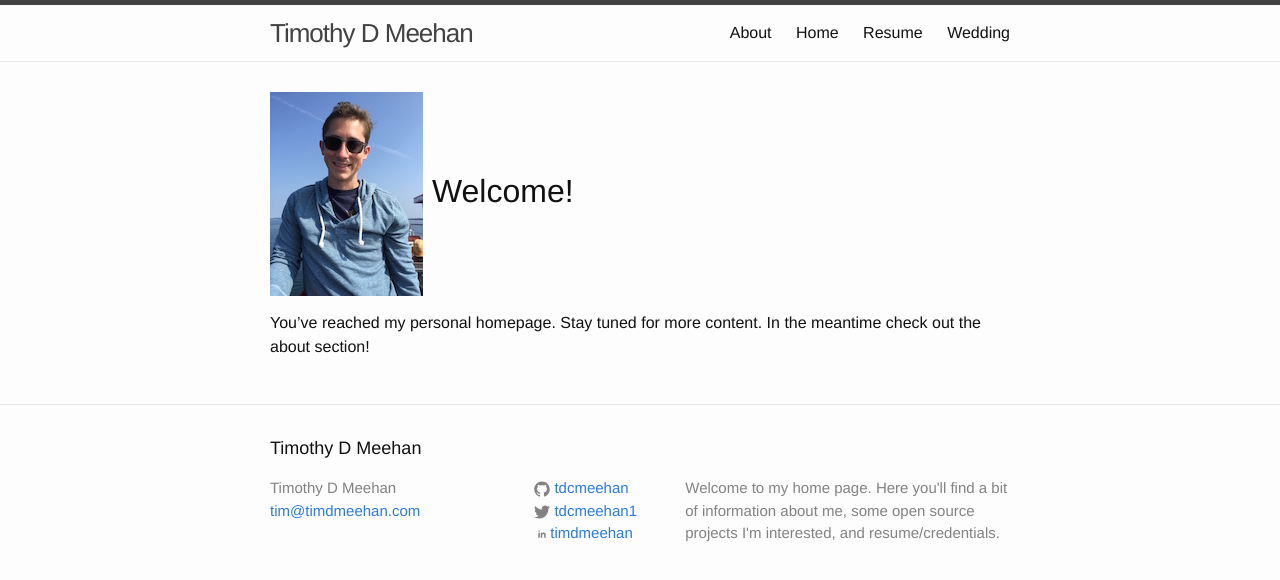
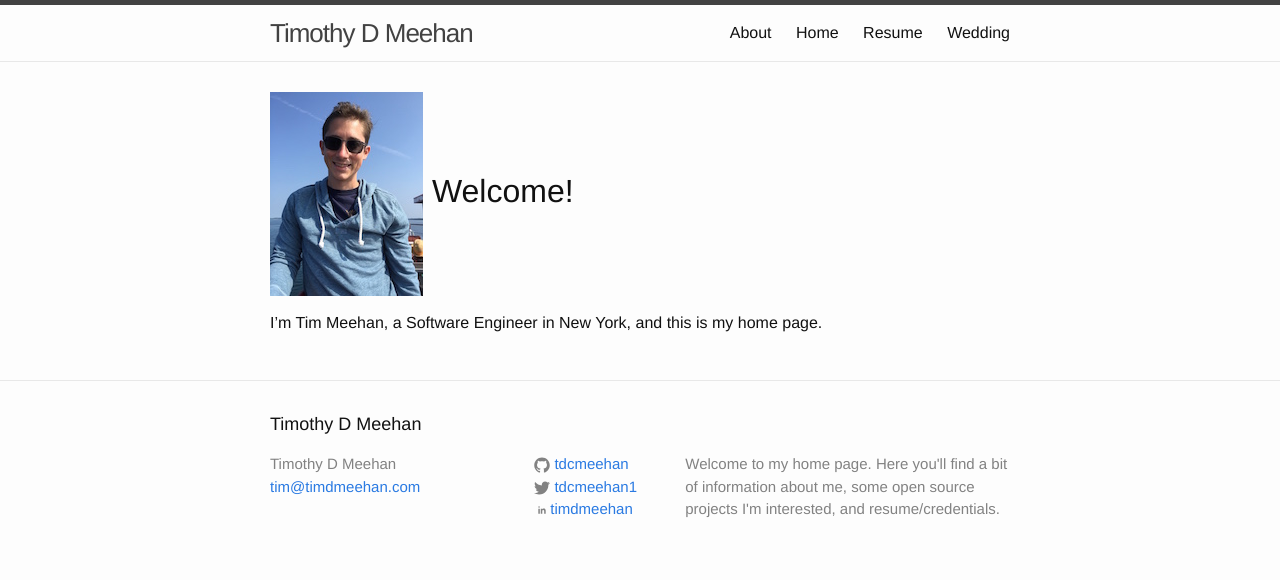
Before and after one commit to tdcmeehan/tdcmeehan.github.io, a Jekyll site: the page built from index.md, in a window 1280 px wide. Shown: the top 580 px of the page. Built offline with Jekyll 4.4.1, drawn with Linux system fonts in a browser that asks for light colours.

Commit message:
Reword the home page

```diff
--- a/index.md
+++ b/index.md
@@ -6,4 +6,4 @@
 ![me](images/profile.jpg "Logo Title Text 1") Welcome!
 ========
 
-You've reached my personal homepage.  Stay tuned for more content.  In the meantime check out the about section!
+I'm Tim Meehan, a Software Engineer in New York, and this is my home page.
```
